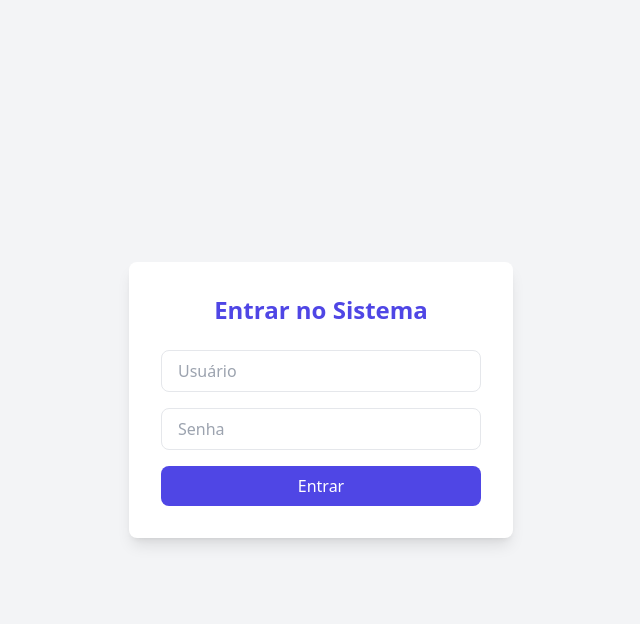
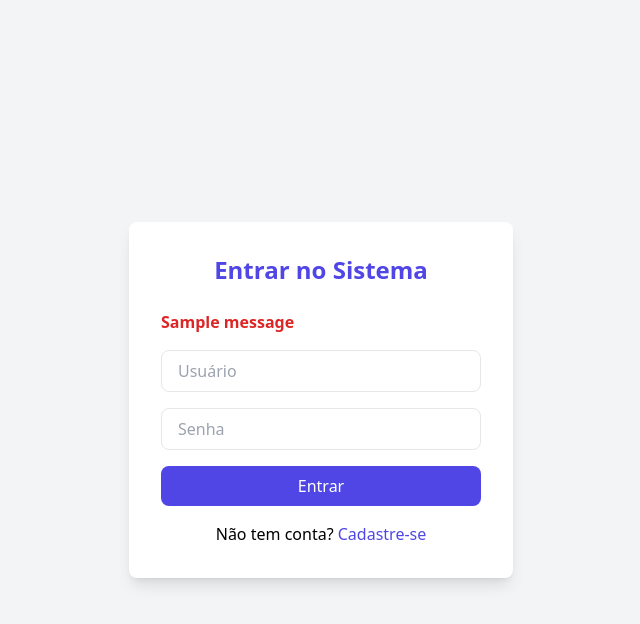
Before and after one commit to guandrade97/sistema-cobranca04, a Flask app: page /login in a window 1280 px wide. Shown: the top 624 px of the page, without its empty margins (319-959 px from the left). Run offline with Flask 3, Linux system fonts and the light colour scheme; tables that the repository leaves empty hold one stand-in row (values such as "Sample post"); one stand-in notice (Sample message) is shown; some libraries are stand-ins or nearby versions.

Commit message:
Update login.html

```diff
--- a/templates/login.html
+++ b/templates/login.html
@@ -8,6 +8,13 @@
 <body class="bg-gray-100 flex items-center justify-center min-h-screen">
   <div class="bg-white p-8 rounded-lg shadow-lg w-96">
     <h1 class="text-2xl font-bold mb-6 text-center text-indigo-600">Entrar no Sistema</h1>
+    {% with messages = get_flashed_messages() %}
+      {% if messages %}
+        <div class="mb-4 text-red-600 font-semibold">
+          {{ messages[0] }}
+        </div>
+      {% endif %}
+    {% endwith %}
     <form method="POST" action="/login" class="space-y-4">
       <input type="text" name="username" placeholder="Usuário" required
         class="w-full px-4 py-2 border rounded-lg focus:outline-none focus:ring-2 focus:ring-indigo-500" />
@@ -16,6 +23,9 @@
       <button type="submit"
         class="w-full bg-indigo-600 text-white py-2 rounded-lg hover:bg-indigo-700 transition">Entrar</button>
     </form>
+    <p class="mt-4 text-center">
+      Não tem conta? <a href="/register" class="text-indigo-600 hover:underline">Cadastre-se</a>
+    </p>
   </div>
 </body>
 </html>
```
